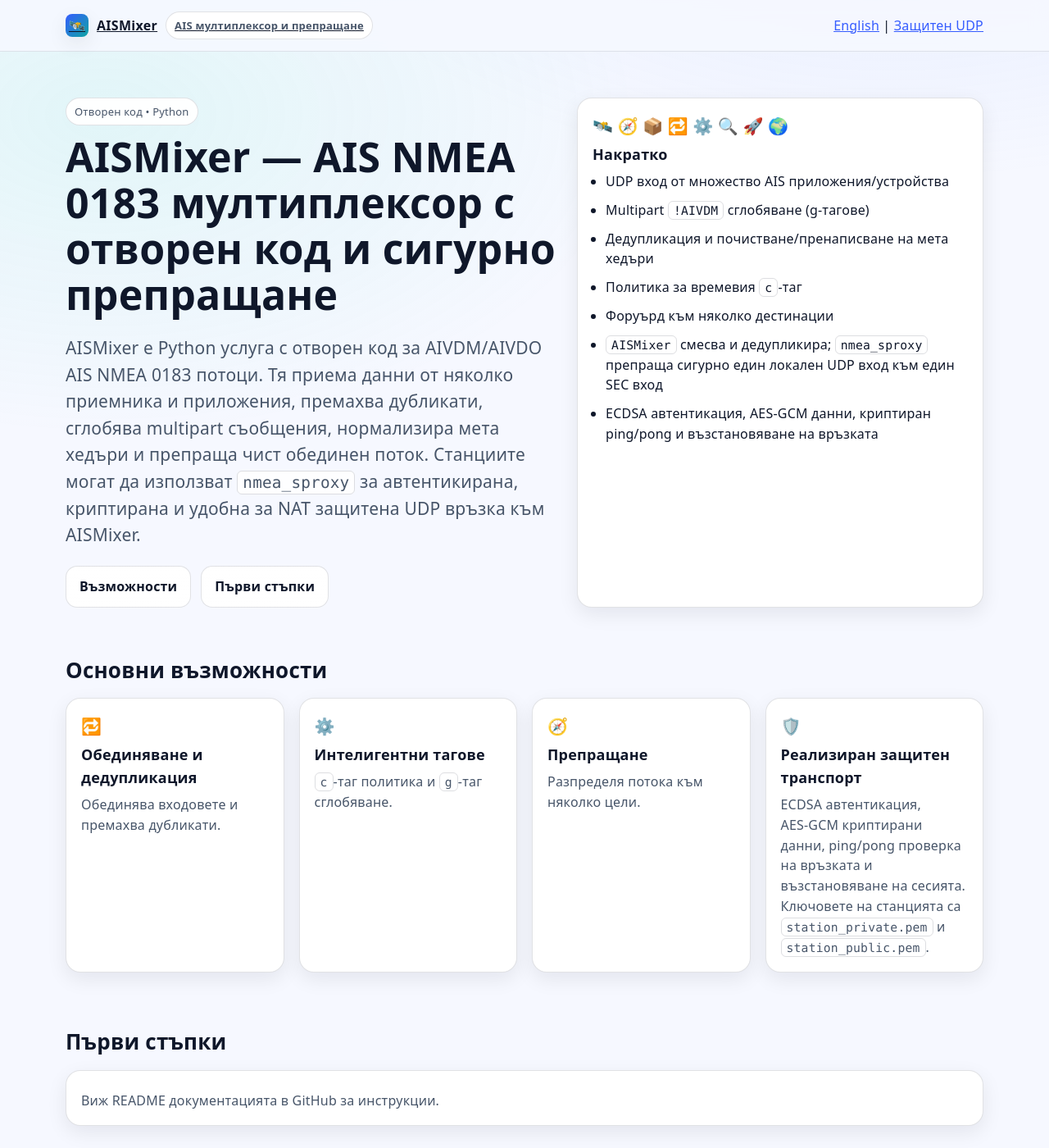
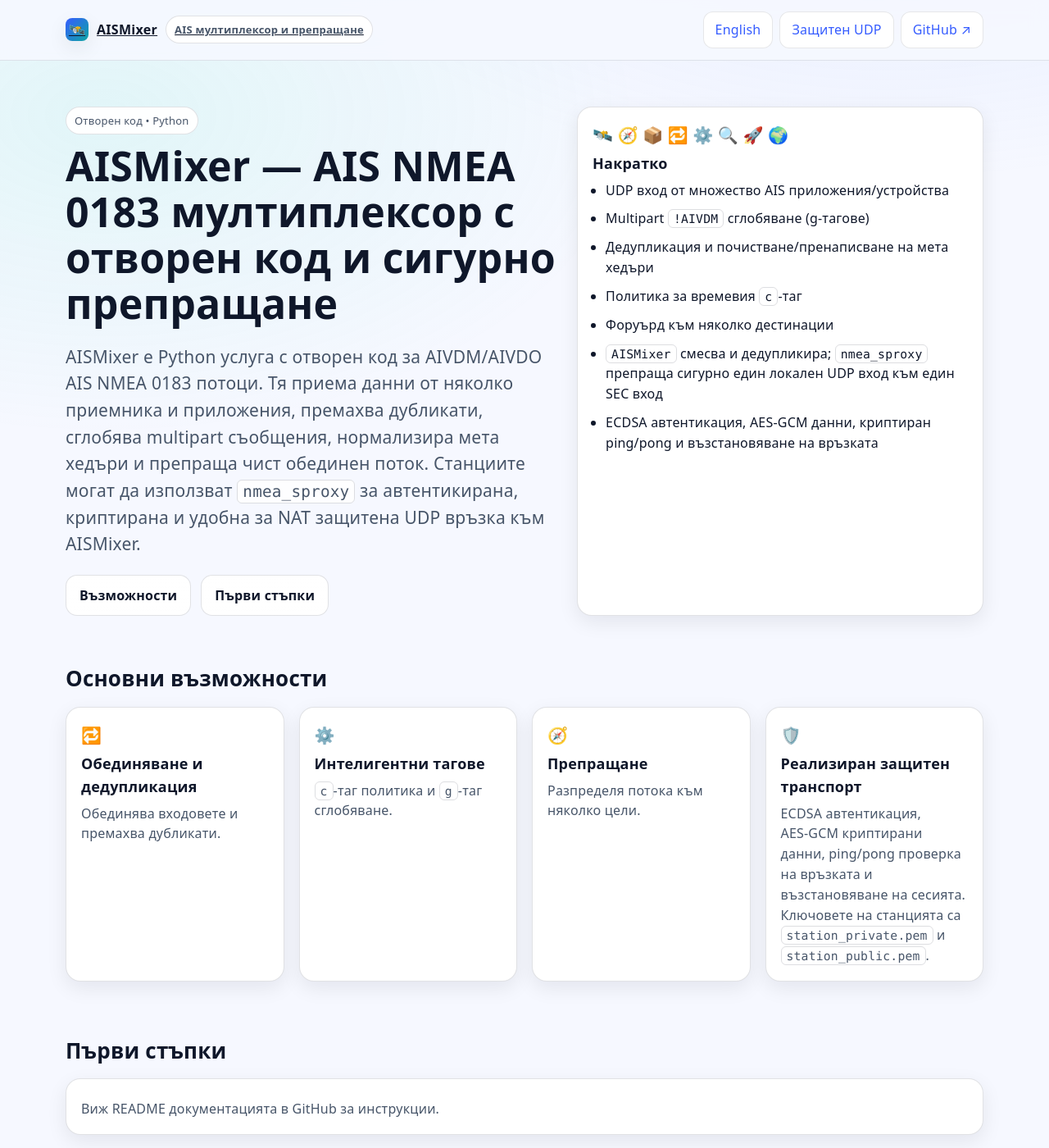
Before and after one commit to iliyan85/aismixer, a Jekyll site: the page docs/bg/index.html, which Jekyll copies as it is, in a window 1280 px wide and 1400 px high. Shown: the whole window at 82% size. Built offline with Jekyll 4.4.1, drawn with Linux system fonts in a browser that asks for light colours.

Commit message:
Fix Bulgarian navigation styling

```diff
--- a/docs/bg/index.html
+++ b/docs/bg/index.html
@@ -70,8 +70,10 @@
         <span class="brand-name">AISMixer</span>
         <span class="chip">AIS мултиплексор и препращане</span>
       </a>
-      <div class="lang-links">
-        <a href="/" lang="en">English</a> | <a href="/technical/secure-udp-protocol/">Защитен UDP</a>
+      <div class="toggles">
+        <a class="btn" href="/" lang="en">English</a>
+        <a class="btn" href="/technical/secure-udp-protocol/">Защитен UDP</a>
+        <a class="btn" href="https://github.com/iliyan85/aismixer" target="_blank" rel="noopener">GitHub ↗</a>
       </div>
     </div>
   </nav>
```
Also changed, not shown: docs/assets/css/styles.css.
